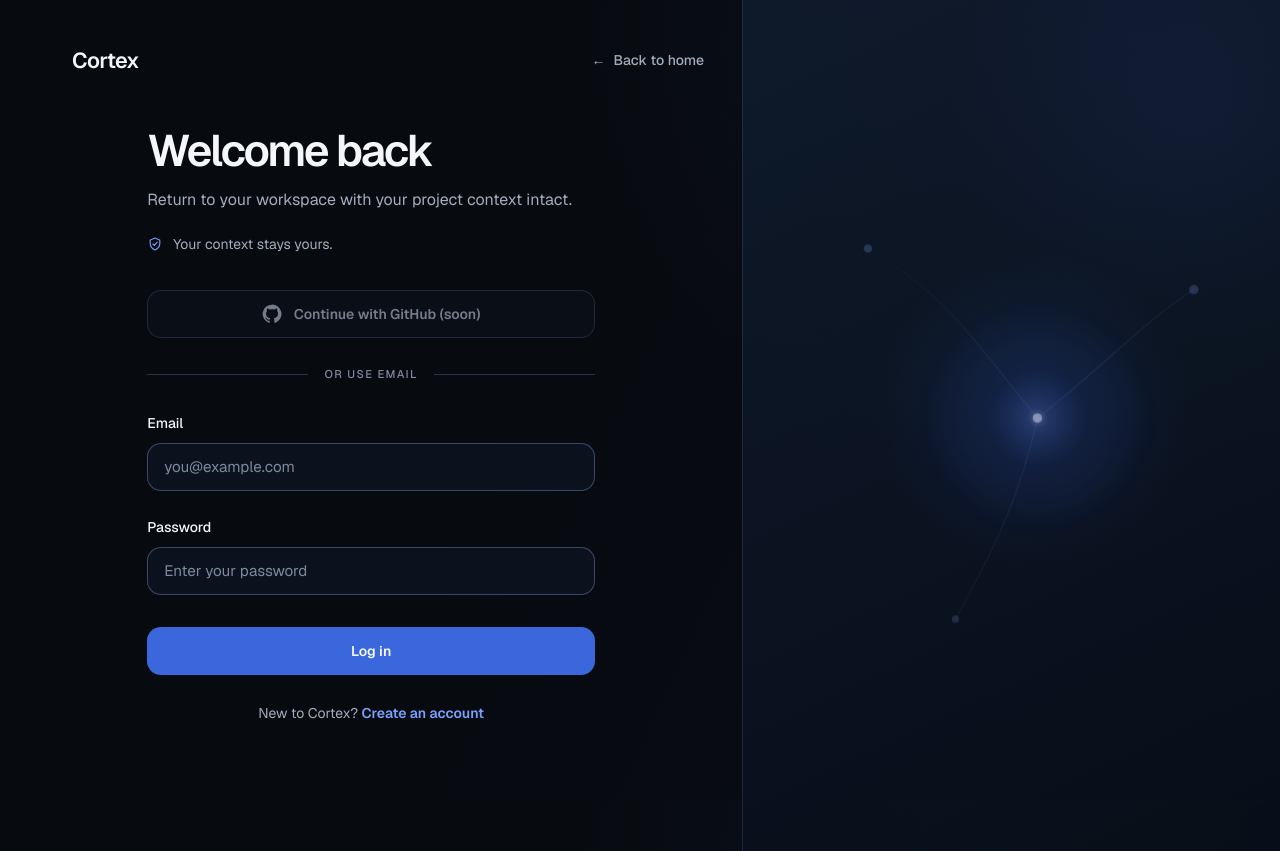
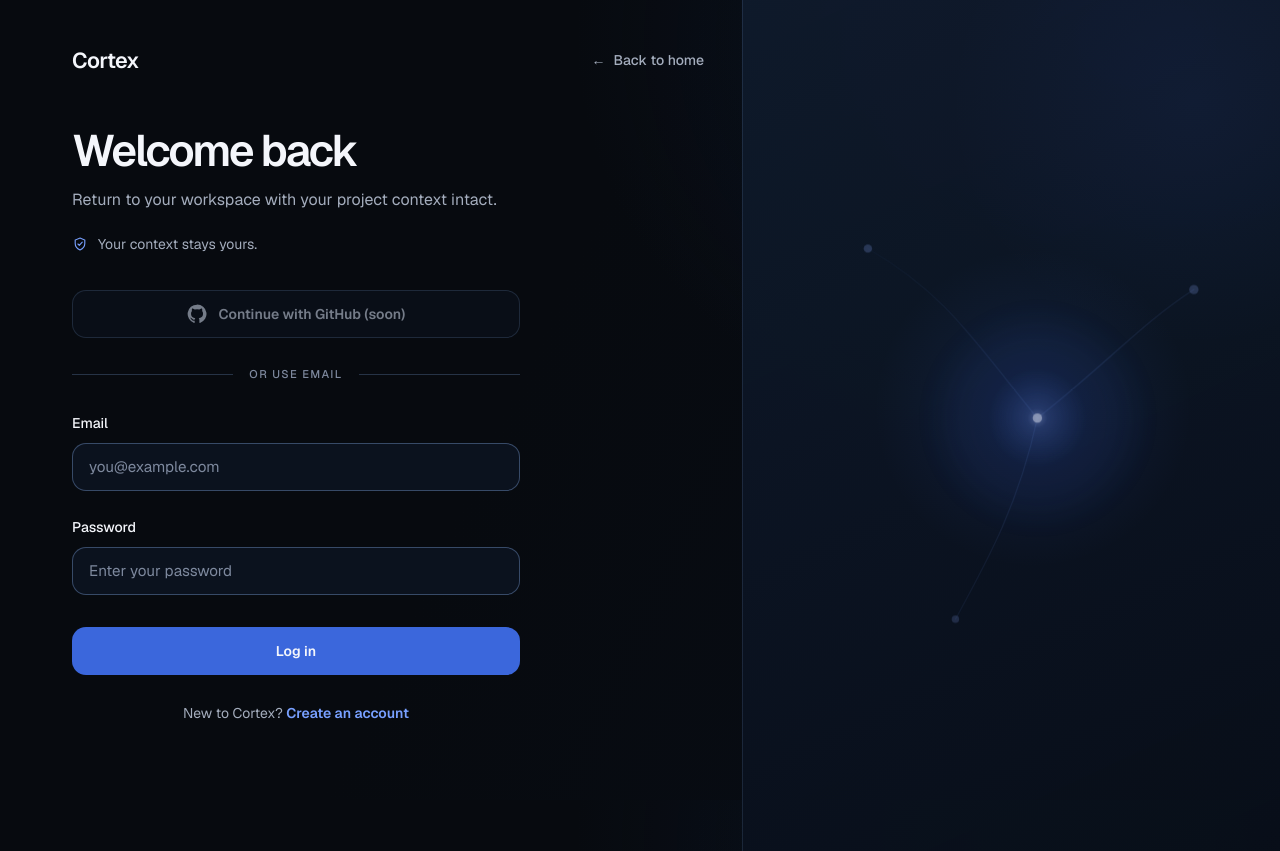
Before and after one commit to AshwathSingh/cortex, a Next.js app in the folder apps/web/: page /login in a window 1280 px wide. Built offline with nearby package versions, Linux system fonts and the light colour scheme.

Commit message:
Align signup content with header

```diff
--- a/apps/web/src/app/globals.css
+++ b/apps/web/src/app/globals.css
@@ -88,6 +88,17 @@
   transform-origin: center;
 }
 
+@media (min-width: 64rem) {
+  .auth-form-column {
+    justify-content: flex-start;
+    padding-left: calc(
+      max(0px, (100vw - var(--cortex-content-width)) / 2) +
+        var(--cortex-page-gutter) + 0.5rem
+    );
+    padding-right: 3rem;
+  }
+}
+
 @media (prefers-reduced-motion: reduce) {
   *,
   *::before,
--- a/apps/web/src/components/auth/auth-shell.tsx
+++ b/apps/web/src/components/auth/auth-shell.tsx
@@ -35,7 +35,7 @@
         </header>
 
         <div className="grid min-h-screen lg:grid-cols-[minmax(0,58fr)_minmax(30rem,42fr)]">
-          <div className="flex items-center justify-center px-6 pb-14 pt-32 sm:px-10 lg:px-16 lg:py-32 xl:px-24">
+          <div className="auth-form-column flex items-center justify-center px-6 pb-14 pt-32 sm:px-10 lg:py-32">
             {children}
           </div>
           <AuthProductPreview />
```
